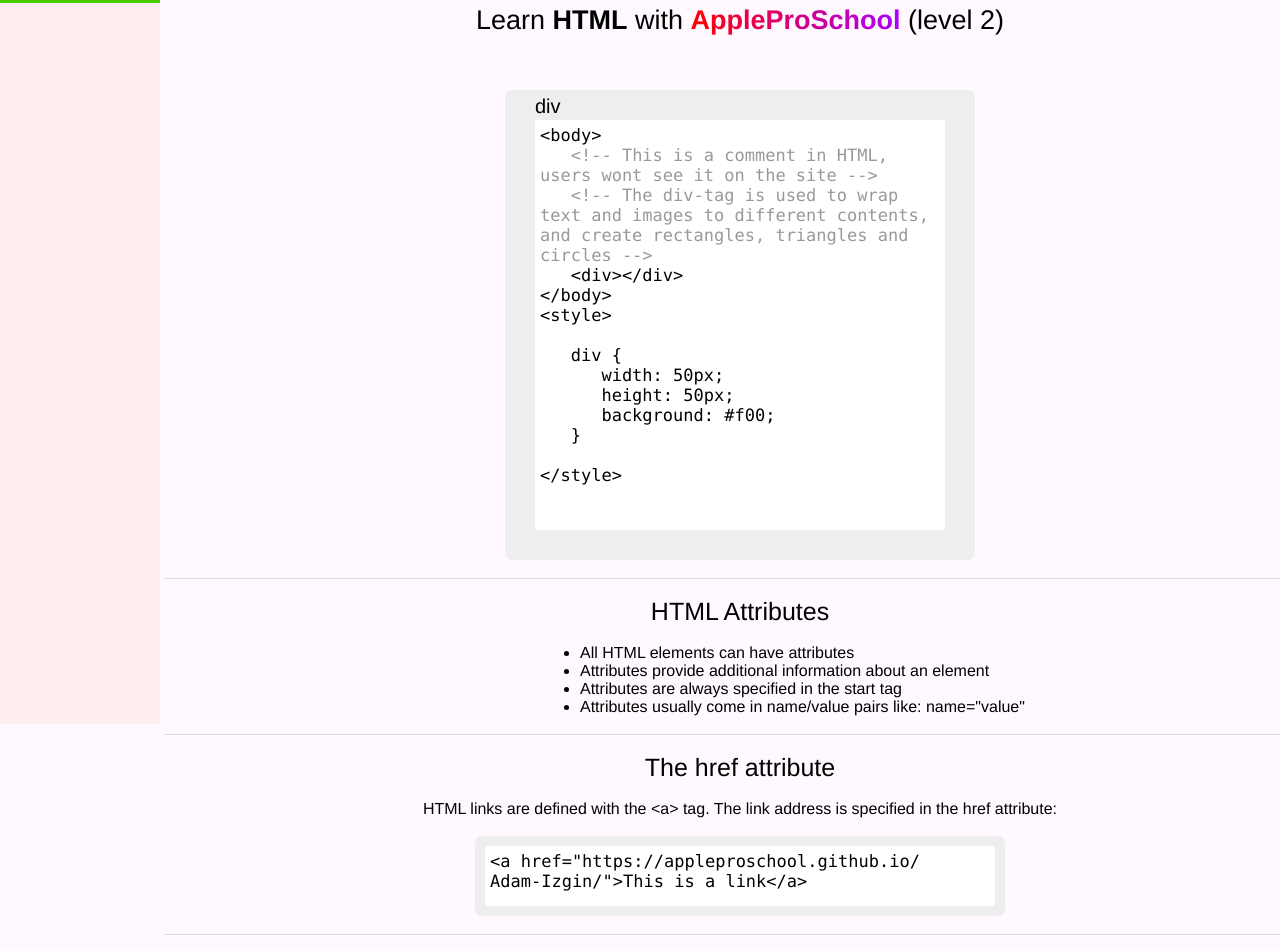
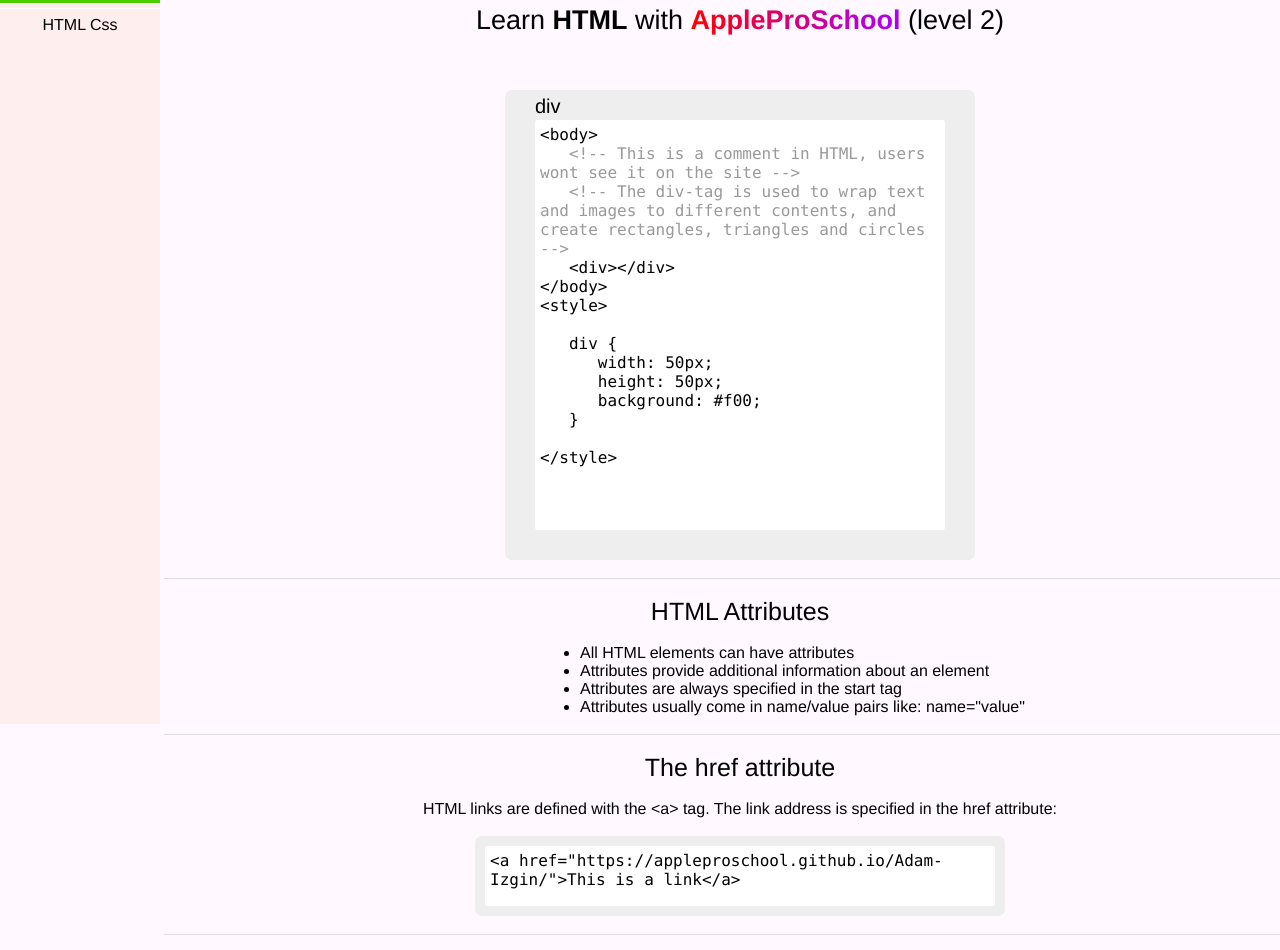
Before and after one commit to AppleProSchool/Adam-Izgin, a plain HTML site: page Html.html in a window 1280 px wide. Shown: the part 120-1070 px from the top of the page. Drawn offline with Linux system fonts and the light colour scheme.

Commit message:
index.html

```diff
--- a/Html.html
+++ b/Html.html
@@ -42,7 +42,7 @@
 			<br>
 			<div class="code long">
 				<code class="long">
-					&lt;a href="https://appleproschool.github.io/<br>Adam-Izgin/"&gt;This is a link&lt;/a&gt;
+					&lt;a href="https://appleproschool.github.io/Adam-Izgin/"&gt;This is a link&lt;/a&gt;
 				</code>
 			</div>
 			<br>
@@ -86,6 +86,7 @@
 		<div class="sidebar">
 			<h6>HTML Level 2</h6>
 			<p class="active">HTML Attributes</p>
+			<p>HTML Css</p>
 		</div>
 
 		<div class="sheild">
@@ -447,7 +448,6 @@ body
 				transform: translate(0%, -35%);
 				text-transform: uppercase;
 				height: 100%;
-				font-size: 24px;
 			}
 
 			h2:nth-child(1) {
@@ -565,7 +565,6 @@ body
 				left: 50%;
 				transform: translate(-50%, -50%);
 				border-radius: 3px;
-				font-size: 17px;
 			}
 
 			.code {
@@ -578,6 +577,7 @@ body
 				left: 50%;
 				transform: translate(-50%, 0%);
 				text-align: left;
+				font-size: 16px;
 			}
 
 			.code em {
```
